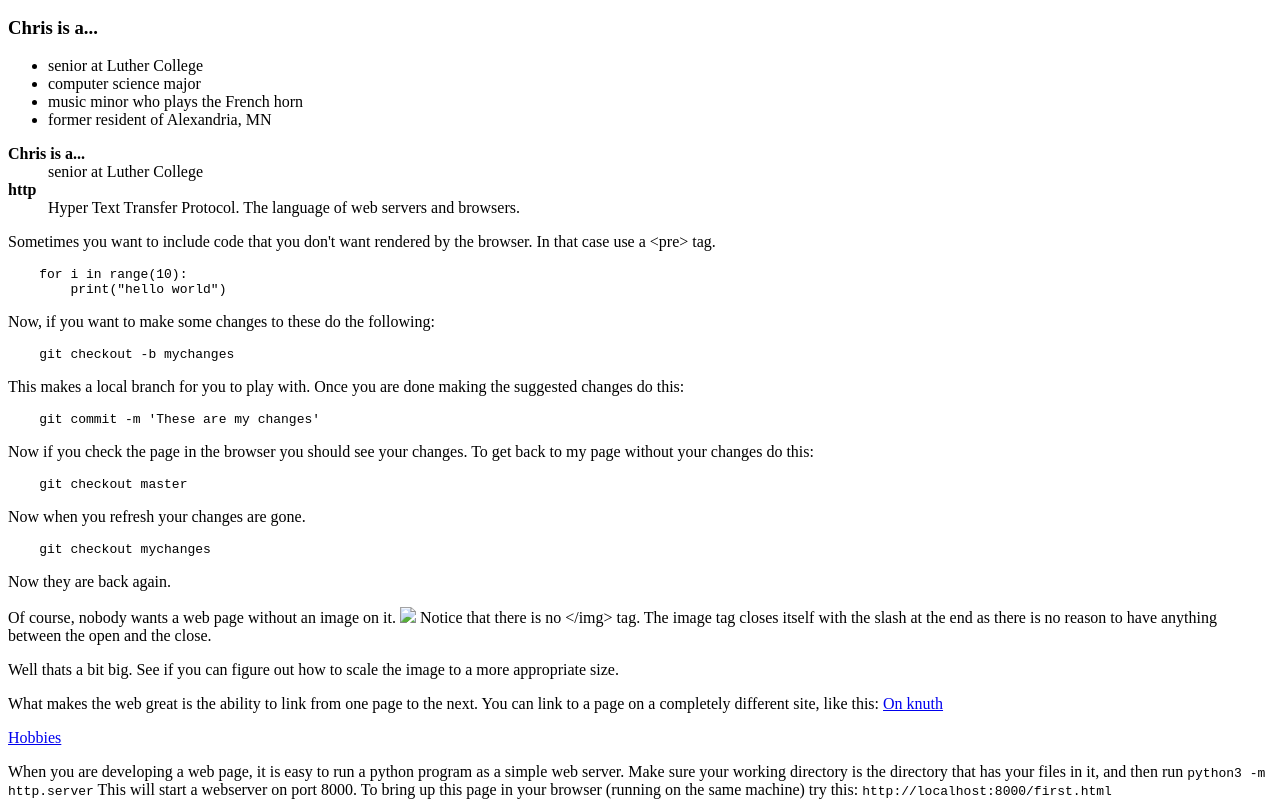
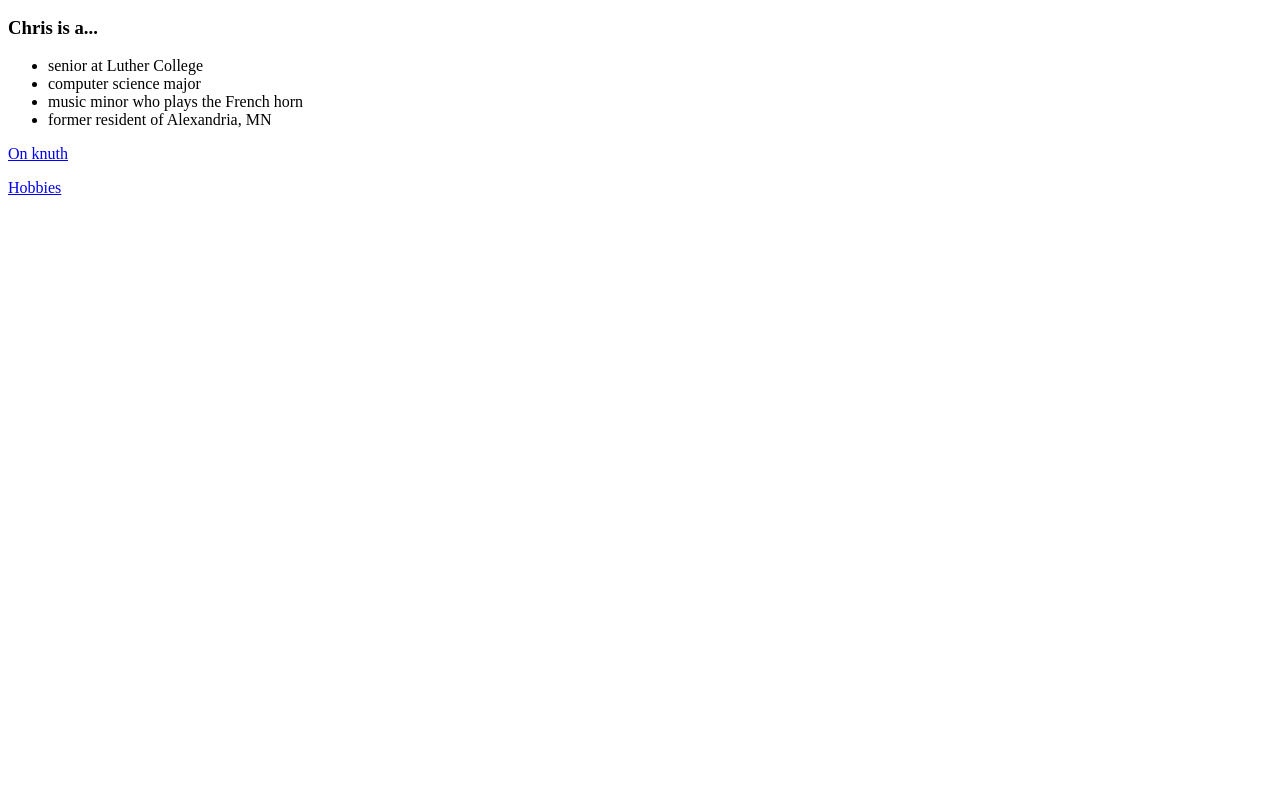
Before and after one commit to wagnch02/wagnch02.github.io, a plain HTML site: page index.html in a window 1280 px wide. Shown: the part 816-1623 px from the top of the page. After the commit the page ends 1029 px from the top, so only its background shows below. Drawn offline with Linux system fonts and the light colour scheme.

Commit message:
cleaned up index

```diff
--- a/index.html
+++ b/index.html
@@ -21,41 +21,8 @@
 	<li>former resident of Alexandria, MN</li>
 </ul>
 
-<dl>
-    <dt><strong>Chris is a...</strong></dt><dd>senior at Luther College</dd>
-    <dt><strong>http</strong></dt><dd>Hyper Text Transfer Protocol. The language of web servers and browsers.</dd>
-</dl>
-<p>Sometimes you want to include code that you don't want rendered by the browser.  In that case use a &lt;pre&gt; tag.</p>
-<pre>
-    for i in range(10):
-        print("hello world")
-</pre>
-
-<p>Now, if you want to make some changes to these do the following:</p>
-<pre>
-    git checkout -b mychanges
-</pre>
-<p>This makes a local branch for you to play with.  Once you are done making the suggested changes do this:</p>
-<pre>
-    git commit -m 'These are my changes'
-</pre>
-<p>Now if you check the page in the browser you should see your changes.  To get back to my page without your changes do this:</p>
-<pre>
-    git checkout master
-</pre>
-<p>Now when you refresh your changes are gone.</p>
-<pre>
-    git checkout mychanges
-</pre>
-<p>Now they are back again.</p>
-
-<p>Of course, nobody wants a web page without an image on it.  <img src="biker_shadow.jpg" /> Notice that there is no &lt;/img&gt; tag.  The image tag closes itself with the slash at the end as there is no reason to have anything between the open and the close.</p>
-
-<p>Well thats a bit big.  See if you can figure out how to scale the image to a more appropriate size.</p>
-
-<p>What makes the web great is the ability to link from one page to the next.  You can link to a page on a completely different site, like this: <a href="http://knuth.luther.edu/~bmiller/page2.html">On knuth</a></p>
+<p><a href="http://knuth.luther.edu/~bmiller/page2.html">On knuth</a></p>
 <p><a href="hobbies.html">Hobbies</a></p>
 
-When you are developing a web page, it is easy to run a python program as a simple web server.  Make sure your working directory is the directory that has your files in it, and then run <code>python3 -m http.server</code>  This will start a webserver on port 8000.  To bring up this page in your browser (running on the same machine) try this:  <code>http://localhost:8000/first.html</code>
 </body>
 </html>
```
Also changed, not shown: hobbies.html (+1 -1 lines).
